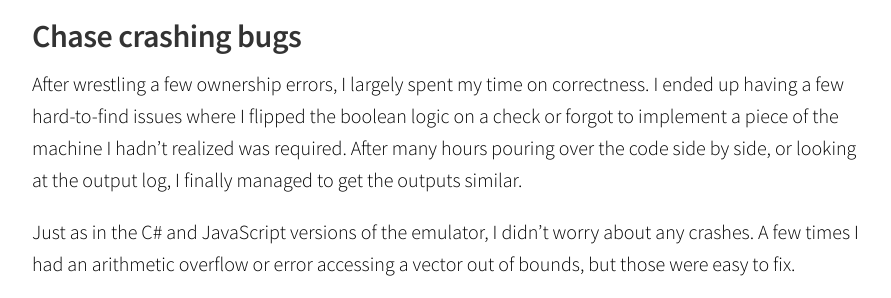
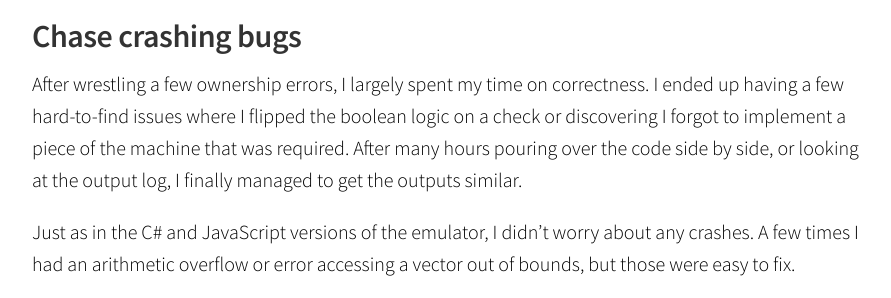
Before and after one commit to sophiajt/jntrnr.github.io, a Jekyll site: the page built from _posts/2015-11-20-convert-csharp-to-rust.md, in a window 1280 px wide and 900 px high, scrolled down 5442 px. Shown: the part 189-487 px from the top of the window, without its empty margins (188-1079 px from the left). Built offline with Jekyll 4.4.1, drawn with Linux system fonts in a browser that asks for light colours; Markdown is read by kramdown in place of the engine named in the settings.

Commit message:
Update 2015-11-20-convert-csharp-to-rust.md

```diff
--- a/_posts/2015-11-20-convert-csharp-to-rust.md
+++ b/_posts/2015-11-20-convert-csharp-to-rust.md
@@ -158,7 +158,7 @@ I'd never used SDL2 before, but after looking through the [examples directory](h
 
 ## Chase crashing bugs
 
-After wrestling a few ownership errors, I largely spent my time on correctness.  I ended up having a few hard-to-find issues where I flipped the boolean logic on a check or forgot to implement a piece of the machine I hadn't realized was required.  After many hours pouring over the code side by side, or looking at the output log, I finally managed to get the outputs similar.
+After wrestling a few ownership errors, I largely spent my time on correctness.  I ended up having a few hard-to-find issues where I flipped the boolean logic on a check or discovering I forgot to implement a piece of the machine that was required.  After many hours pouring over the code side by side, or looking at the output log, I finally managed to get the outputs similar.
 
 Just as in the C# and JavaScript versions of the emulator, I didn't worry about any crashes.  A few times I had an arithmetic overflow or error accessing a vector out of bounds, but those were easy to fix.
 
```
